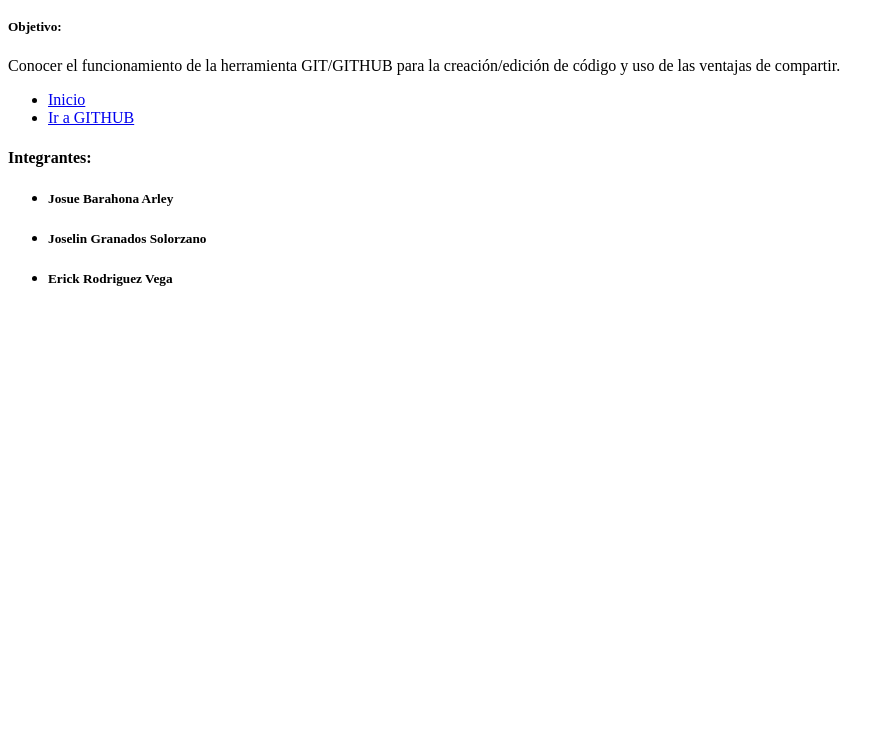
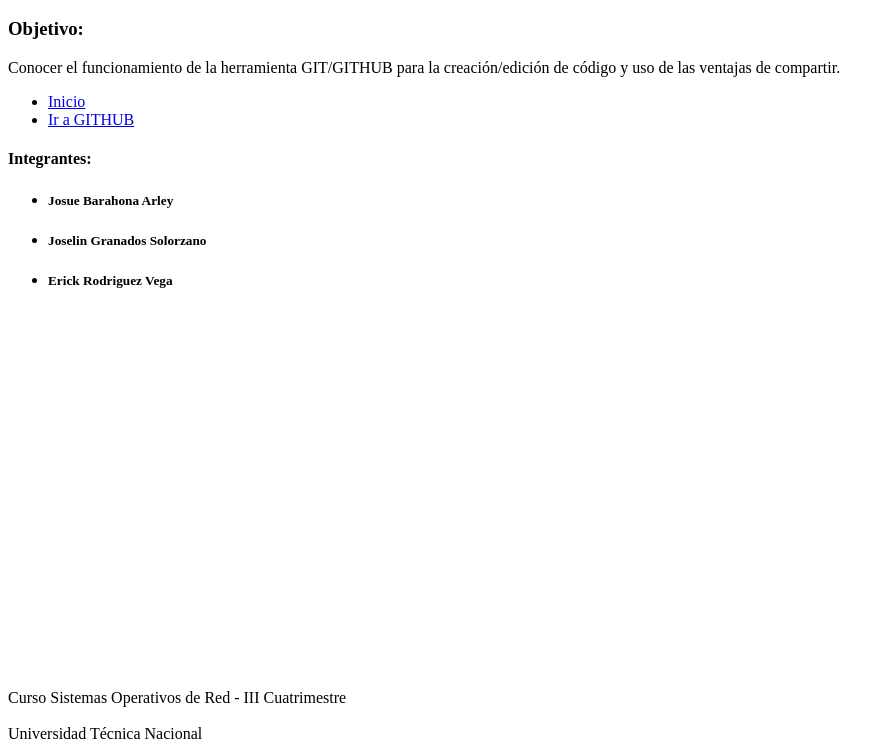
Before and after one commit to JoselynGs96/Tarea1, a plain HTML site: page index.html in a window 1280 px wide. Shown: the part 48-800 px from the top of the page, without its empty margins (0-895 px from the left). Drawn offline with Linux system fonts and the light colour scheme.

Commit message:
Agrega pie de página

```diff
--- a/index.html
+++ b/index.html
@@ -6,7 +6,7 @@
 	<body>
 		<header>
 			<h1>Tarea 1:  GIT/GUTHUB</h1>
-			<h5>Objetivo:</h5>
+			<h3>Objetivo:</h3>
 			<p>
 			Conocer el funcionamiento de la herramienta GIT/GITHUB para
 			la creación/edición de código y uso de las ventajas de compartir.
@@ -26,7 +26,9 @@
 			<li><h5>Erick Rodriguez Vega</h5></li>
 		</ul>
 		<main>
-		<footer>
+		<footer style="margin-top:400px">
+		     Curso Sistemas Operativos de Red - III Cuatrimestre <br></br>
+			 Universidad Técnica Nacional
 		<footer>
 	</body>
 </html>
```
